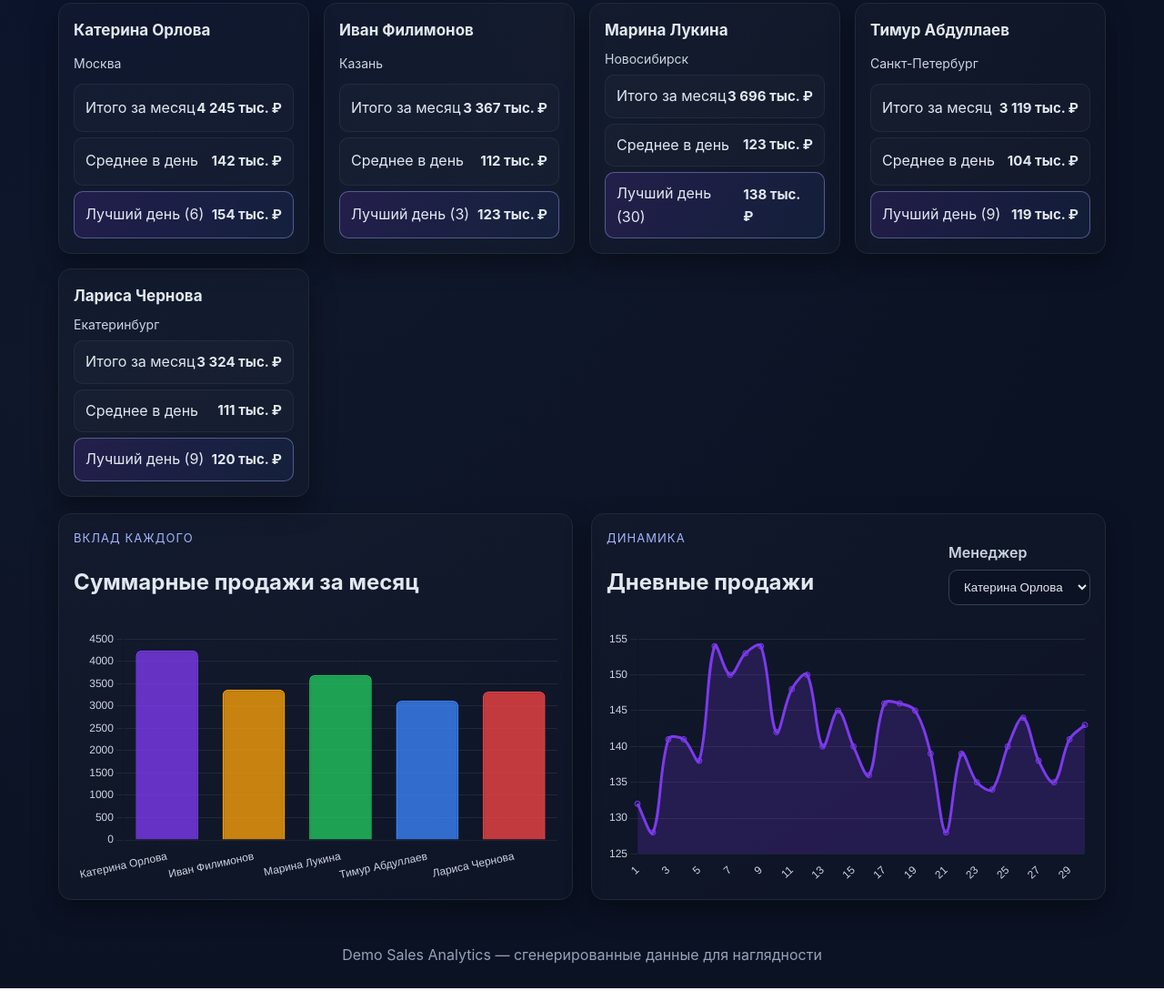
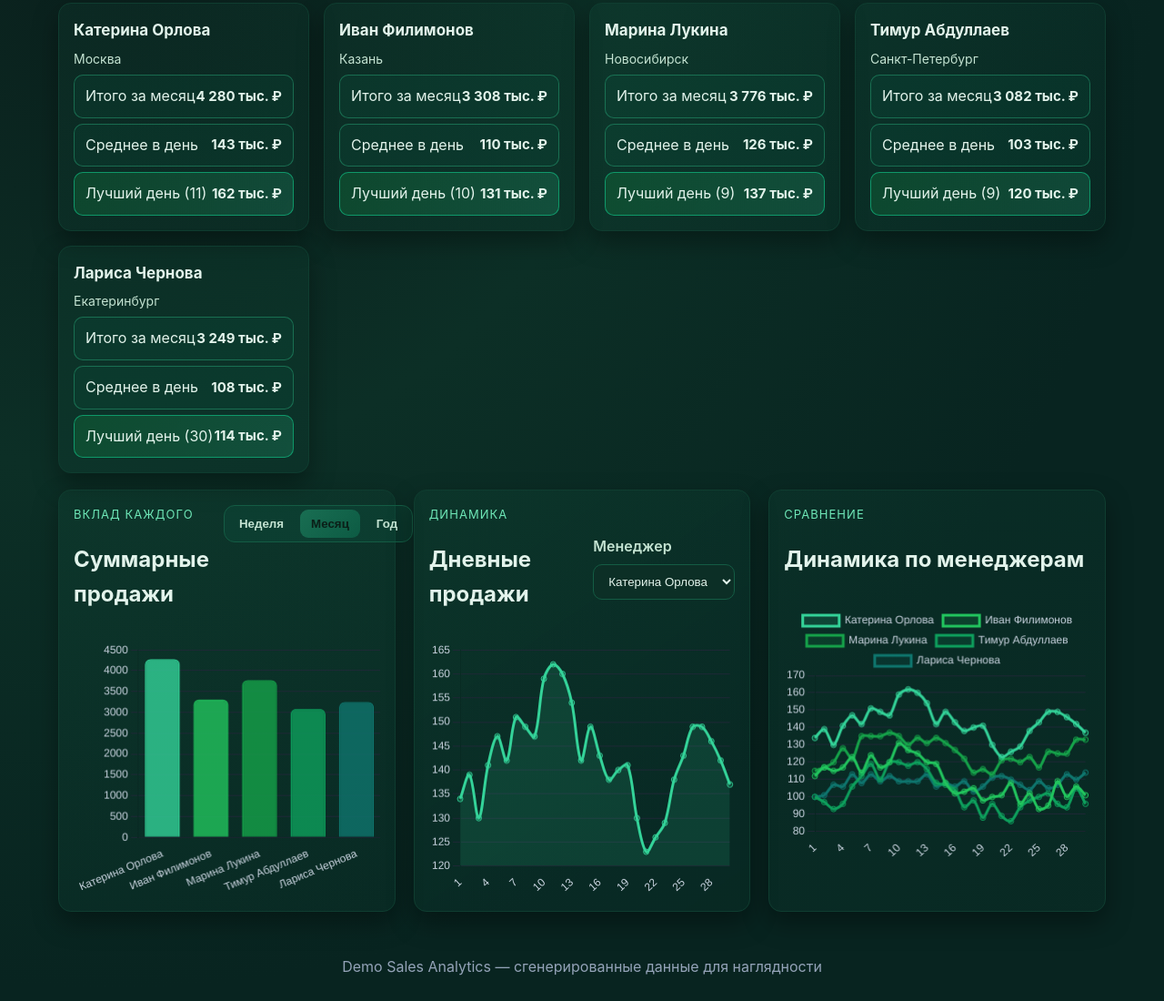
Before and after one commit to Krugerjx/analys, a plain HTML site: page index.html in a window 1280 px wide. Shown: the part 343-1443 px from the top of the page at 91% size. Drawn offline with nearby package versions, Linux system fonts and the light colour scheme.

Commit message:
Add green-themed period toggle and comparison chart

```diff
--- a/index.html
+++ b/index.html
@@ -37,7 +37,12 @@
         <div class="section-heading">
           <div>
             <p class="eyebrow">Вклад каждого</p>
-            <h2>Суммарные продажи за месяц</h2>
+            <h2>Суммарные продажи</h2>
+          </div>
+          <div class="period-toggle" id="periodToggle">
+            <button data-period="week">Неделя</button>
+            <button data-period="month" class="is-active">Месяц</button>
+            <button data-period="year">Год</button>
           </div>
         </div>
         <div class="chart-wrapper">
@@ -60,6 +65,18 @@
           <canvas id="dailySalesChart"></canvas>
         </div>
       </div>
+
+      <div class="charts__block">
+        <div class="section-heading">
+          <div>
+            <p class="eyebrow">Сравнение</p>
+            <h2>Динамика по менеджерам</h2>
+          </div>
+        </div>
+        <div class="chart-wrapper">
+          <canvas id="comparisonChart"></canvas>
+        </div>
+      </div>
     </section>
   </main>
 
--- a/script.js
+++ b/script.js
@@ -1,9 +1,15 @@
 const MANAGER_COLORS = {
-  katerina: '#7c3aed',
-  ivan: '#f59e0b',
-  marina: '#22c55e',
-  timur: '#3b82f6',
-  larisa: '#ef4444',
+  katerina: '#34d399',
+  ivan: '#22c55e',
+  marina: '#16a34a',
+  timur: '#0ea05d',
+  larisa: '#0f766e',
+};
+
+const PERIODS = {
+  week: { label: 'неделю', points: 7 },
+  month: { label: 'месяц', points: 30 },
+  year: { label: 'год', points: 12 },
 };
 
 const managerSeeds = [
@@ -14,14 +20,12 @@ const managerSeeds = [
   { id: 'larisa', name: 'Лариса Чернова', city: 'Екатеринбург', base: 100, variance: 22, trend: 0.7 },
 ];
 
-const DAY_LABELS = Array.from({ length: 30 }, (_, index) => `${index + 1}`);
-
-function generateMonthlySeries(length, base, variance, trend) {
+function generateSeries(length, base, variance, trend) {
   const days = Array.from({ length }, (_, index) => {
-    const swing = Math.sin((index / length) * Math.PI * 2) * variance * 0.4;
+    const swing = Math.sin((index / length) * Math.PI * 2) * variance * 0.5;
     const noise = (Math.random() - 0.5) * variance;
-    const linearBoost = index * trend;
-    const value = Math.max(60, Math.round(base + swing + noise + linearBoost));
+    const linearBoost = index * trend * (length > 12 ? 1 : 4);
+    const value = Math.max(40, Math.round(base + swing + noise + linearBoost));
     return value;
   });
 
@@ -38,8 +42,23 @@ function smoothSeries(series, windowSize) {
 
 const managers = managerSeeds.map(seed => ({
   ...seed,
-  dailySales: generateMonthlySeries(30, seed.base, seed.variance, seed.trend),
+  sales: {
+    week: generateSeries(PERIODS.week.points, seed.base * 0.9, seed.variance * 0.8, seed.trend * 0.6),
+    month: generateSeries(PERIODS.month.points, seed.base, seed.variance, seed.trend),
+    year: generateSeries(PERIODS.year.points, seed.base * 1.1, seed.variance * 1.4, seed.trend * 1.4),
+  },
 }));
+
+let currentPeriod = 'month';
+
+function getLabels(periodKey) {
+  if (periodKey === 'year') {
+    return ['Янв', 'Фев', 'Мар', 'Апр', 'Май', 'Июн', 'Июл', 'Авг', 'Сен', 'Окт', 'Ноя', 'Дек'];
+  }
+
+  const { points } = PERIODS[periodKey];
+  return Array.from({ length: points }, (_, index) => `${index + 1}`);
+}
 
 function getTotal(sales) {
   return sales.reduce((sum, value) => sum + value, 0);
@@ -78,15 +97,15 @@ function renderCards() {
 
     const total = document.createElement('div');
     total.className = 'card__metric';
-    total.innerHTML = `<span>Итого за месяц</span><strong>${formatCurrency(getTotal(manager.dailySales))}</strong>`;
+    total.innerHTML = `<span>Итого за месяц</span><strong>${formatCurrency(getTotal(manager.sales.month))}</strong>`;
 
     const average = document.createElement('div');
     average.className = 'card__metric';
-    average.innerHTML = `<span>Среднее в день</span><strong>${formatCurrency(getAverage(manager.dailySales))}</strong>`;
+    average.innerHTML = `<span>Среднее в день</span><strong>${formatCurrency(getAverage(manager.sales.month))}</strong>`;
 
     const bestDay = document.createElement('div');
     bestDay.className = 'card__metric card__metric--highlight';
-    const best = getBestDay(manager.dailySales);
+    const best = getBestDay(manager.sales.month);
     bestDay.innerHTML = `<span>Лучший день (${best.day})</span><strong>${formatCurrency(best.value)}</strong>`;
 
     card.append(title, location, total, average, bestDay);
@@ -110,10 +129,11 @@ function fillSelect() {
 
 let totalChart;
 let dailyChart;
+let comparisonChart;
 
 function renderTotalChart() {
   const canvas = document.getElementById('totalSalesChart');
-  const data = managers.map(manager => getTotal(manager.dailySales));
+  const data = managers.map(manager => getTotal(manager.sales[currentPeriod]));
 
   if (totalChart) {
     totalChart.destroy();
@@ -125,7 +145,7 @@ function renderTotalChart() {
       labels: managers.map(manager => manager.name),
       datasets: [
         {
-          label: 'Итого за месяц, тыс. ₽',
+          label: `Итого за ${PERIODS[currentPeriod].label}, тыс. ₽`,
           data,
           backgroundColor: managers.map(manager => `${MANAGER_COLORS[manager.id]}cc`),
           borderColor: managers.map(manager => MANAGER_COLORS[manager.id]),
@@ -166,14 +186,14 @@ function renderDailyChart(managerId) {
   dailyChart = new Chart(canvas, {
     type: 'line',
     data: {
-      labels: DAY_LABELS,
+      labels: getLabels(currentPeriod),
       datasets: [
         {
-          label: `${manager.name} — ежедневно, тыс. ₽`,
-          data: manager.dailySales,
+          label: `${manager.name} — за ${PERIODS[currentPeriod].label}, тыс. ₽`,
+          data: manager.sales[currentPeriod],
           tension: 0.35,
           borderColor: color,
-          backgroundColor: `${color}33`,
+          backgroundColor: `${color}22`,
           pointRadius: 3,
           pointHoverRadius: 5,
           fill: true,
@@ -199,14 +219,77 @@ function renderDailyChart(managerId) {
   });
 }
 
+function renderComparisonChart() {
+  const canvas = document.getElementById('comparisonChart');
+
+  if (comparisonChart) {
+    comparisonChart.destroy();
+  }
+
+  comparisonChart = new Chart(canvas, {
+    type: 'line',
+    data: {
+      labels: getLabels(currentPeriod),
+      datasets: managers.map(manager => ({
+        label: manager.name,
+        data: manager.sales[currentPeriod],
+        borderColor: MANAGER_COLORS[manager.id],
+        backgroundColor: `${MANAGER_COLORS[manager.id]}26`,
+        tension: 0.3,
+        fill: false,
+        pointRadius: 3,
+        pointHoverRadius: 5,
+      })),
+    },
+    options: {
+      responsive: true,
+      maintainAspectRatio: false,
+      plugins: {
+        legend: {
+          position: 'top',
+          labels: { color: '#cbd5e1' },
+        },
+        tooltip: {
+          callbacks: {
+            label: context => `${context.dataset.label}: ${formatCurrency(context.parsed.y)}`,
+          },
+        },
+      },
+      scales: {
+        x: { grid: { display: false }, ticks: { color: '#cbd5e1' } },
+        y: { grid: { color: '#1f2937' }, ticks: { color: '#cbd5e1', callback: value => `${value}` } },
+      },
+    },
+  });
+}
+
 function init() {
   renderCards();
   fillSelect();
   renderTotalChart();
   renderDailyChart(managers[0].id);
+  renderComparisonChart();
 
   const select = document.getElementById('managerSelect');
   select.addEventListener('change', event => renderDailyChart(event.target.value));
+
+  const toggle = document.getElementById('periodToggle');
+  toggle.addEventListener('click', event => {
+    if (!(event.target instanceof HTMLButtonElement)) return;
+
+    const { period } = event.target.dataset;
+    if (!period || period === currentPeriod) return;
+
+    currentPeriod = period;
+
+    toggle.querySelectorAll('button').forEach(button => {
+      button.classList.toggle('is-active', button.dataset.period === period);
+    });
+
+    renderTotalChart();
+    renderDailyChart(select.value);
+    renderComparisonChart();
+  });
 }
 
 document.addEventListener('DOMContentLoaded', init);
--- a/styles.css
+++ b/styles.css
@@ -1,8 +1,8 @@
 * { box-sizing: border-box; }
 body {
   font-family: 'Inter', system-ui, -apple-system, BlinkMacSystemFont, 'Segoe UI', sans-serif;
-  background: radial-gradient(circle at 10% 20%, #0b132b 0, #0f172a 30%, #0b1224 70%);
-  color: #e2e8f0;
+  background: radial-gradient(circle at 10% 20%, #0a1f1c 0, #0c2f26 35%, #082420 70%);
+  color: #e2f3eb;
   margin: 0;
   line-height: 1.6;
 }
@@ -14,8 +14,8 @@ a { color: inherit; }
   justify-content: space-between;
   align-items: center;
   padding: 24px 32px;
-  background: linear-gradient(90deg, #0f172a 0%, #111827 50%, #0b132b 100%);
-  border-bottom: 1px solid #1f2937;
+  background: linear-gradient(90deg, #0a221c 0%, #0e2e23 50%, #0c392c 100%);
+  border-bottom: 1px solid #0f3d30;
   gap: 16px;
   flex-wrap: wrap;
 }
@@ -26,15 +26,15 @@ a { color: inherit; }
 }
 
 .header__subtitle {
-  color: #cbd5e1;
+  color: #c4e3d2;
   margin: 0;
   max-width: 520px;
 }
 
 .header__badge {
   padding: 12px 16px;
-  border: 1px solid #334155;
-  background: rgba(255, 255, 255, 0.04);
+  border: 1px solid #145c44;
+  background: rgba(16, 185, 129, 0.08);
   border-radius: 12px;
   display: inline-flex;
   flex-direction: column;
@@ -47,7 +47,7 @@ a { color: inherit; }
 }
 
 .header__badge-desc {
-  color: #cbd5e1;
+  color: #c4e3d2;
   font-size: 14px;
 }
 
@@ -55,7 +55,7 @@ a { color: inherit; }
   text-transform: uppercase;
   letter-spacing: 0.08em;
   font-size: 13px;
-  color: #a5b4fc;
+  color: #6ee7b7;
   margin: 0 0 4px;
 }
 
@@ -74,7 +74,7 @@ a { color: inherit; }
 }
 
 .summary__hint {
-  color: #cbd5e1;
+  color: #c4e3d2;
   margin: 4px 0 12px;
 }
 
@@ -85,8 +85,8 @@ a { color: inherit; }
 }
 
 .card {
-  background: linear-gradient(145deg, rgba(255, 255, 255, 0.02), rgba(255, 255, 255, 0.01));
-  border: 1px solid #1f2937;
+  background: linear-gradient(145deg, rgba(32, 197, 142, 0.05), rgba(12, 103, 74, 0.06));
+  border: 1px solid #0f3d30;
   padding: 16px;
   border-radius: 14px;
   box-shadow: 0 12px 28px rgba(0, 0, 0, 0.35);
@@ -100,7 +100,7 @@ a { color: inherit; }
 }
 
 .card__location {
-  color: #cbd5e1;
+  color: #c4e3d2;
   font-size: 14px;
 }
 
@@ -108,10 +108,10 @@ a { color: inherit; }
   display: flex;
   align-items: center;
   justify-content: space-between;
-  background: rgba(255, 255, 255, 0.02);
+  background: rgba(12, 103, 74, 0.15);
   border-radius: 10px;
   padding: 10px 12px;
-  border: 1px solid rgba(148, 163, 184, 0.1);
+  border: 1px solid rgba(52, 211, 153, 0.35);
 }
 
 .card__metric strong {
@@ -119,8 +119,8 @@ a { color: inherit; }
 }
 
 .card__metric--highlight {
-  border-color: rgba(165, 180, 252, 0.4);
-  background: linear-gradient(120deg, rgba(124, 58, 237, 0.16), rgba(59, 130, 246, 0.08));
+  border-color: rgba(16, 185, 129, 0.7);
+  background: linear-gradient(120deg, rgba(22, 163, 74, 0.22), rgba(52, 211, 153, 0.18));
 }
 
 .charts {
@@ -131,8 +131,8 @@ a { color: inherit; }
 }
 
 .charts__block {
-  background: linear-gradient(145deg, rgba(255, 255, 255, 0.02), rgba(255, 255, 255, 0.01));
-  border: 1px solid #1f2937;
+  background: linear-gradient(145deg, rgba(32, 197, 142, 0.05), rgba(12, 103, 74, 0.08));
+  border: 1px solid #0f3d30;
   border-radius: 14px;
   padding: 16px;
   box-shadow: 0 12px 28px rgba(0, 0, 0, 0.35);
@@ -146,16 +146,45 @@ a { color: inherit; }
   display: flex;
   flex-direction: column;
   gap: 6px;
-  color: #cbd5e1;
+  color: #c4e3d2;
   font-weight: 600;
 }
 
 .charts__label select {
   padding: 10px 12px;
   border-radius: 10px;
-  border: 1px solid #334155;
-  background: #0b1224;
-  color: #e2e8f0;
+  border: 1px solid #145c44;
+  background: #0c2f26;
+  color: #e2f3eb;
+}
+
+.period-toggle {
+  display: inline-flex;
+  background: rgba(12, 103, 74, 0.2);
+  border: 1px solid #145c44;
+  padding: 4px;
+  border-radius: 12px;
+  gap: 6px;
+}
+
+.period-toggle button {
+  border: none;
+  background: transparent;
+  color: #c4e3d2;
+  padding: 8px 12px;
+  border-radius: 9px;
+  font-weight: 600;
+  cursor: pointer;
+  transition: background 0.2s ease, color 0.2s ease;
+}
+
+.period-toggle button.is-active {
+  background: linear-gradient(135deg, rgba(52, 211, 153, 0.32), rgba(16, 185, 129, 0.24));
+  color: #0b1f18;
+}
+
+.period-toggle button:not(.is-active):hover {
+  background: rgba(52, 211, 153, 0.16);
 }
 
 .chart-wrapper {
```
